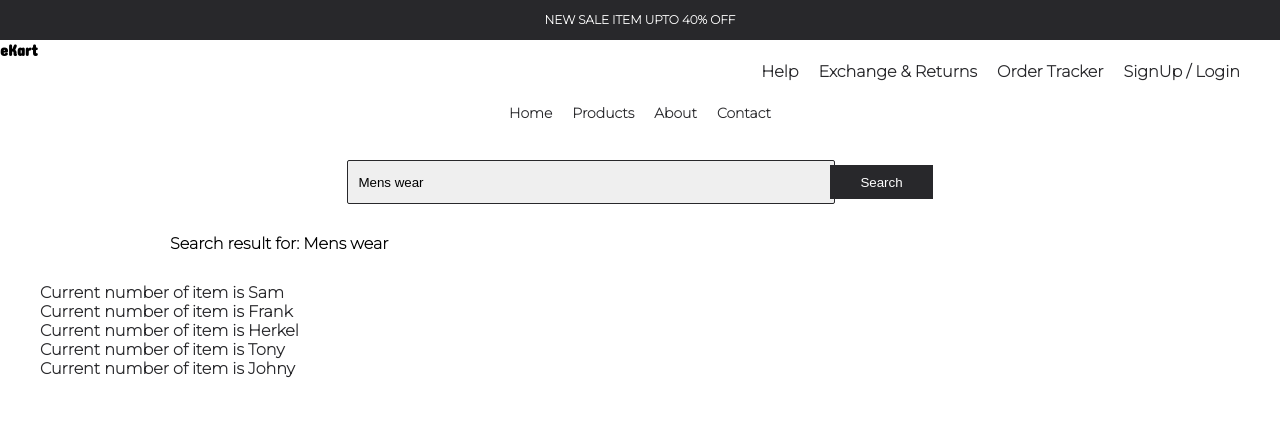
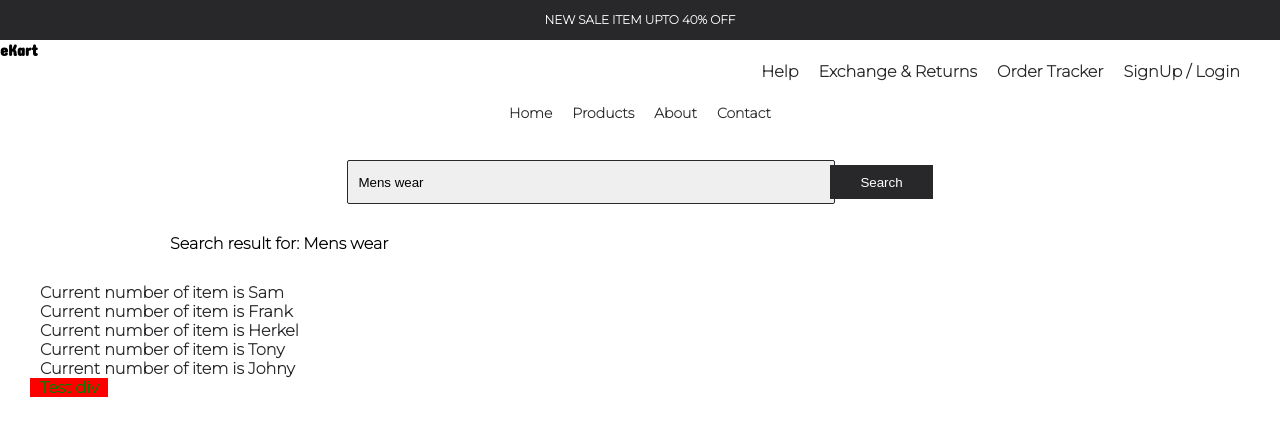
Before and after one commit to durukankizilarslan/ng-procademy-ekart, an Angular app: page / in a window 1280 px wide. Shown: the top 436 px of the page. Built offline with nearby package versions, Linux system fonts and the light colour scheme.

Commit message:
ngFor and ngStyle added

```diff
--- a/src/app/product-list/product-list.component.css
+++ b/src/app/product-list/product-list.component.css
@@ -11,3 +11,6 @@ button {
   padding: 5px 10px;
   margin: 0px 5px;
 }
+
+.test-div {
+}
--- a/src/app/product-list/product-list.component.html
+++ b/src/app/product-list/product-list.component.html
@@ -22,4 +22,14 @@
   <div *ngFor="let item of listOfItems">
     <a href="">Current number of item is {{ item }}</a>
   </div>
+  <div class="test-div">
+    <a
+      href=""
+      [ngStyle]="{
+        backgroundColor: 'red',
+        color: listOfItems[0] == 'Sam' ? 'Green' : 'Black'
+      }"
+      >Test div</a
+    >
+  </div>
 </div>
--- a/src/app/product-list/product-list.component.ts
+++ b/src/app/product-list/product-list.component.ts
@@ -1,11 +1,11 @@
 import { Component } from '@angular/core';
 import { SearchComponent } from './search/search.component';
-import { NgFor } from '@angular/common';
+import { NgFor, NgStyle } from '@angular/common';
 
 @Component({
   selector: 'product-list',
   standalone: true,
-  imports: [SearchComponent, NgFor],
+  imports: [SearchComponent, NgFor, NgStyle],
   templateUrl: './product-list.component.html',
   styleUrl: './product-list.component.css'
 })
```
